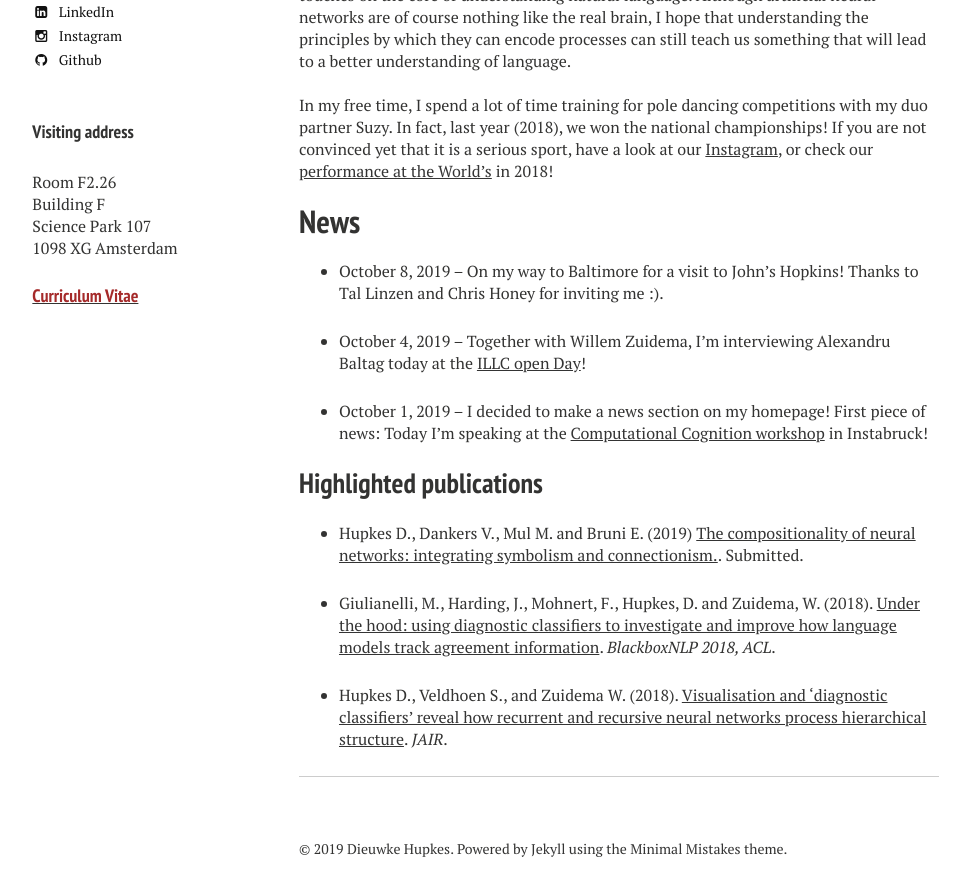
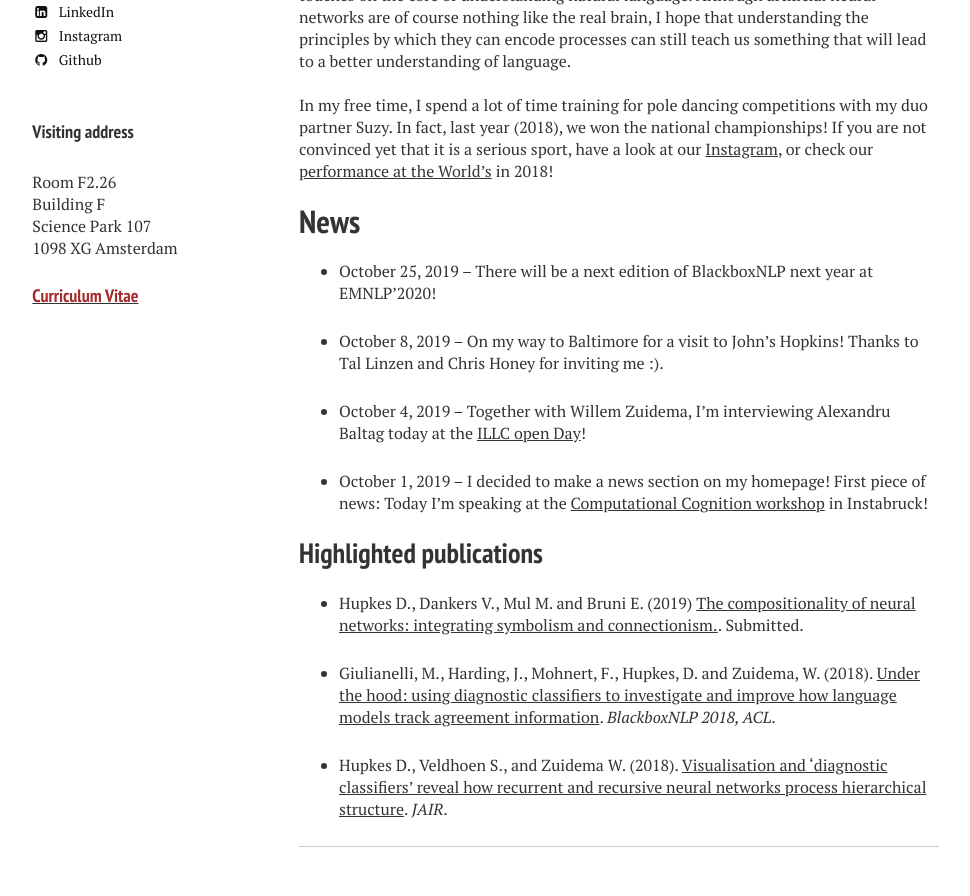
Before and after one commit to dieuwkehupkes/dieuwkehupkes.github.io, a Jekyll site: the page built from index.md, in a window 1280 px wide and 900 px high, scrolled down 778 px. Shown: the top 896 px of the window, without its empty margins (21-991 px from the left). Built offline with Jekyll 4.4.1, drawn with Linux system fonts in a browser that asks for light colours; nearby versions of some CDN libraries.

Commit message:
Add bbnlp next year to news

```diff
--- a/index.md
+++ b/index.md
@@ -23,6 +23,8 @@ If you are not convinced yet that it is a serious sport, have a look at our <a h
 
 # News
 
+- October 25, 2019 -- There will be a next edition of BlackboxNLP next year at EMNLP'2020!
+
 - October 8, 2019 -- On my way to Baltimore for a visit to John's Hopkins! Thanks to Tal Linzen and Chris Honey for inviting me :).
 
 - October 4, 2019 -- Together with Willem Zuidema, I'm interviewing Alexandru Baltag today at the <a href="https://www.illc.uva.nl/AbouttheILLC/Activities/ILLC-Open-Day/ILLC-Open-Day-2019/" target="_blank">ILLC open Day</a>!
```
